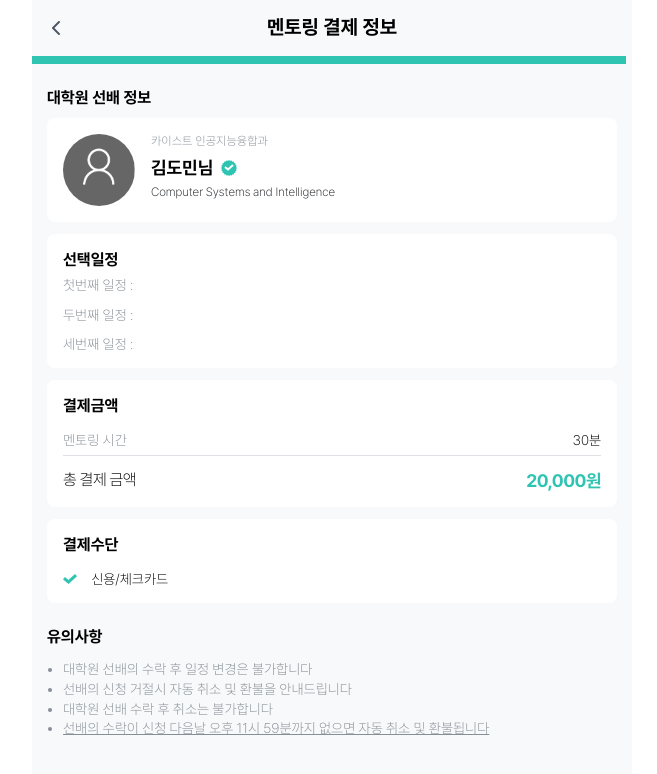
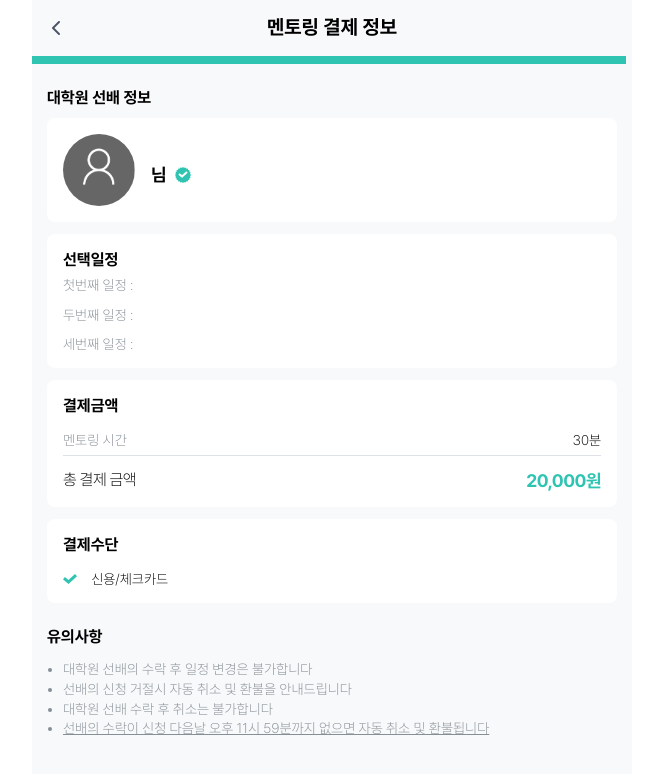
Before and after one commit to WE-ARE-RACCOONS/postgraduate-front, a Next.js app: page /mentoring-apply/1/pay in a window 1280 px wide. Shown: the top 774 px of the page, without its empty margins (308-965 px from the left). Built offline with nearby package versions, Linux system fonts and the light colour scheme.

Commit message:
RAC-266 feat: 선배 기본 정보 api 연결

```diff
--- a/src/app/mentoring-apply/[seniorId]/pay/page.tsx
+++ b/src/app/mentoring-apply/[seniorId]/pay/page.tsx
@@ -10,11 +10,24 @@ import { firAbleTimeAtom, secAbleTimeAtom, thiAbleTimeAtom } from "@/stores/ment
 import { MENTORING_PAY_ETC_TEXT, MENTORING_PAY_NOTICE_TEXT, MENTORING_PAY_PAYMENT_TEXT, MENTORING_PAY_TITLE } from "@/constants/pay/pay";
 import Image from "next/image";
 import mint_check from '../../../../../public/mint_check.png';
+import { useEffect, useState } from "react";
+import { usePathname } from "next/navigation";
+import useAuth from "@/hooks/useAuth";
+import axios from "axios";
 
 function MentoringApplyPayPage() {
+  const [nickName, setNickName] = useState('');
+  const [profile, setProfile] = useState('');
+  const [postgradu, setPostgradu] = useState('');
+  const [major, setMajor] = useState('');
+  const [lab, setLab] = useState('');
   const firstTime = useAtomValue(firAbleTimeAtom);
   const secondTime = useAtomValue(secAbleTimeAtom);
   const thirdTime = useAtomValue(thiAbleTimeAtom);
+  const currentPath = usePathname();
+  const pathArr = currentPath.split('/');
+  const seniorId = pathArr[2];
+  const { getAccessToken } = useAuth();
 
   const formatTime = (time: string) => {
     if(!time) return '';
@@ -34,6 +47,28 @@ function MentoringApplyPayPage() {
     } else return '';
   }
 
+  useEffect(() => {
+    const accessTkn = getAccessToken();
+    if(accessTkn) {
+      axios.get(`${process.env.NEXT_PUBLIC_SERVER_URL}/senior/${seniorId}/profile`, {
+        headers: {
+          Authorization: `Bearer ${accessTkn}`
+        }
+      }).then((response) => {
+        const res = response.data;
+        if(res.code && res.code == 'SNR200') {
+          setNickName(res.data.nickName);
+          setProfile(res.data.profile);
+          setPostgradu(res.data.postgradu);
+          setMajor(res.data.major);
+          setLab(res.data.lab);
+        }
+      }).catch((err) => {
+        console.error(err);
+      })
+    }
+  }, []);
+
   return (
     <MAPContainer>
       <BackHeader headerText="멘토링 결제 정보" />
@@ -42,14 +77,14 @@ function MentoringApplyPayPage() {
         <MAPTitle id="map-title-senior-info">{MENTORING_PAY_TITLE.seniorInfo}</MAPTitle>
         <MAPBox>
           <MAPInfoWrapper>
-            <RoundedImage imgSrc={user_icon} altMsg="대학원생 프로필 이미지" />
+            <RoundedImage imgSrc={profile ? profile : user_icon} altMsg="대학원생 프로필 이미지" />
             <div id="map-info-text">
               <div id="map-info-postgradu-major">
-                <div id="map-info-postgradu">카이스트&nbsp;</div>
-                <div id="map-info-major">인공지능융합과</div>
+                <div id="map-info-postgradu">{postgradu}&nbsp;</div>
+                <div id="map-info-major">{major}</div>
               </div>
-              <AuthLabeledText str="김도민님" />
-              <div id="map-info-lab">Computer Systems and Intelligence</div>
+              <AuthLabeledText str={`${nickName}님`} />
+              <div id="map-info-lab">{lab}</div>
             </div>
           </MAPInfoWrapper>
         </MAPBox>
```
